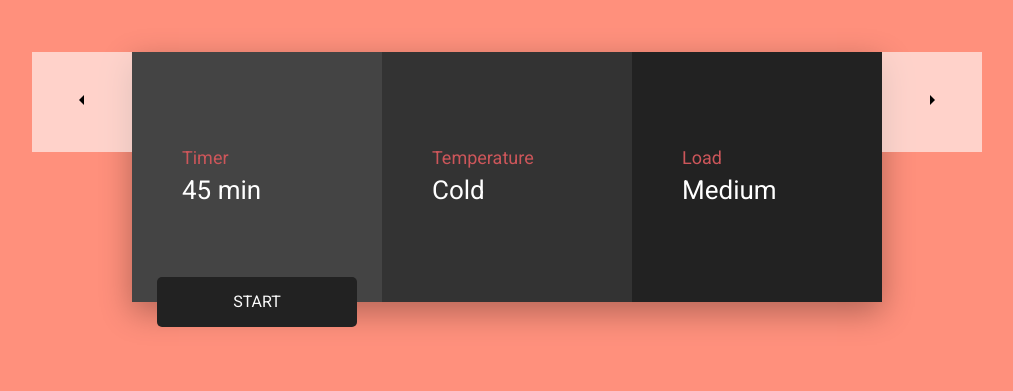
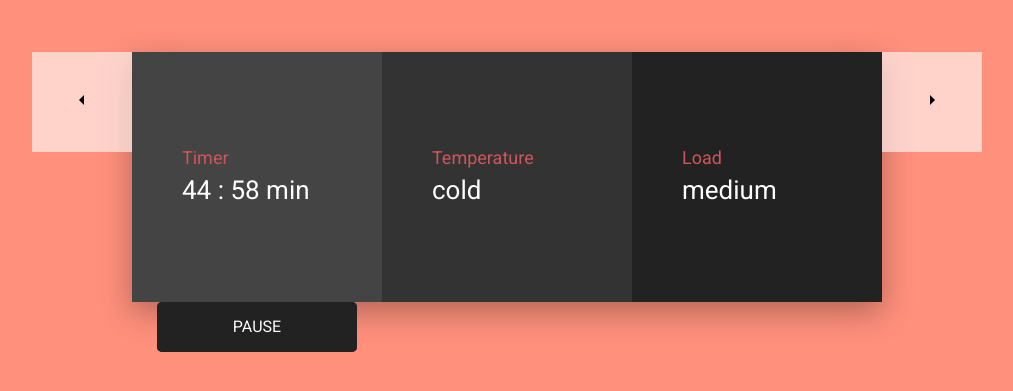
Before and after one commit to mohamedxamid/washing-machine-interface, a plain HTML site: page index.html in a window 1280 px wide. Both pictures are taken after a click on the button "START". Shown: the part 265-656 px from the top of the page, without its empty margins (133-1146 px from the left). Drawn offline with Linux system fonts and the light colour scheme.

Commit message:
Add timer, control modes

```diff
--- a/css/styles.css
+++ b/css/styles.css
@@ -138,10 +138,16 @@ img {
     white-space: nowrap;
 }
 
-.start-button {
+.start-pause-wrapper {
     position: absolute;
     left: 25px;
     bottom: 0;
+    transform: translateY(50%);
+    transition: transform 0.3s ease;
+}
+
+.control-btn {
+    position: absolute;
     display: flex;
     justify-content: center;
     align-items: center;
@@ -156,11 +162,13 @@ img {
     border: 0;
     background-color: #222;
     cursor: pointer;
-    transition: transform 0.3s ease;
-    transform: translateY(50%);
 }
 
-.start-button:hover {
+.control-btn--active {
+    z-index: 5;
+}
+
+.start-pause-wrapper:hover {
     transform: translateY(40%)
 }
 
@@ -171,6 +179,16 @@ img {
     background-color: rgba(255, 255, 255, 0.6);
     border: none;
     cursor: pointer;
+}
+
+.washing-mode-controller::before {
+    position: absolute;
+    top: 0;
+    left: 0;
+    bottom: 0;
+    right: 0;
+    content: "";
+    z-index: 1;
 }
 
 .washing-mode-controller:hover {
@@ -274,7 +292,7 @@ img {
         height: 40px;
     }
 
-    .start-button {
+    .start-pause-wrapper {
         bottom: -40px;
         width: 100%;
         max-width: 200px;
--- a/index.html
+++ b/index.html
@@ -21,23 +21,7 @@
     <div class="main-content">
         <div class="container">
             <h1 class="visually-hidden">Washing machine interface</h1>
-            <ul class="washing-mode-list">
-                <li class="washing-mode-item washing-mode-item-active">
-                    <a class="washing-mode-link" href="#">Synthetic</a>
-                </li>
-                <li class="washing-mode-item">
-                    <a class="washing-mode-link" href="#">Wool</a>
-                </li>
-                <li class="washing-mode-item">
-                    <a class="washing-mode-link" href="#">Denim</a>
-                </li>
-                <li class="washing-mode-item">
-                    <a class="washing-mode-link" href="#">Silk</a>
-                </li>
-                <li class="washing-mode-item">
-                    <a class="washing-mode-link" href="#">Linen</a>
-                </li>
-            </ul>
+            <ul class="washing-mode-list"></ul>
 
             <p class="washing-mode-notice">Loads should be under 8 poundes. It is recommended using neutral detergent to prevent damage to the cloth and to improve the washing results.</p>
 
@@ -50,7 +34,10 @@
                     <button class="washing-mode-controller washing-mode-controller-next" type="button">
                         <img class="washing-mode-controller-img" src="./img/icon-arrow-right.svg" alt="Next" width="24" height="24">
                     </button>
-                    <button class="start-button" type="button">Start</button>
+                    <div class="start-pause-wrapper">
+                        <button class="start-button control-btn control-btn--active" type="button">Start</button>
+                        <button class="pause-button control-btn" type="button">Pause</button>
+                    </div>
 
                     <div class="washing-mode-status-item washing-mode-status-item-timer">
                         <dt class="washing-mode-status-heading">Timer</dt>
@@ -69,5 +56,7 @@
             </div>
         </div>
     </div>
+
+    <script src="js/main.js"></script>
 </body>
 </html>
--- /dev/null
+++ b/js/main.js
@@ -0,0 +1,163 @@
+window.addEventListener('DOMContentLoaded', () => {
+    const modes = [
+        {
+            mode: "synthetic",
+            desc: "Loads should be under 8 poundes. It is recommended using neutral detergent to prevent damage to the cloth and to improve the washing results.",
+            timer: "45",
+            temperature: "cold",
+            load: "medium"
+        },
+        {
+            mode: "wool",
+            desc: "Lorem Ipsum is simply dummy text of the printing and typesetting industry. Lorem Ipsum has been the industry's standard dummy text ever since the 1500s,",
+            timer: "30",
+            temperature: "cold",
+            load: "medium"
+        },
+        {
+            mode: "denim",
+            desc: "when an unknown printer took a galley of type and scrambled it to make a type specimen book. It has survived not only five centuries,",
+            timer: "65",
+            temperature: "warm",
+            load: "hard"
+        },
+        {
+            mode: "silk",
+            desc: "but also the leap into electronic typesetting, remaining essentially unchanged. It was popularised in the 1960s with the release of Letraset sheets containing Lorem Ipsum passages,",
+            timer: "120",
+            temperature: "very hot",
+            load: "very hard"
+        },
+        {
+            mode: "linen",
+            desc: "and more recently with desktop publishing software like Aldus PageMaker including versions of Lorem Ipsum.",
+            timer: "15",
+            temperature: "cold",
+            load: "easy"
+        }
+    ]
+
+    let indexModes = 0;
+    let totalMinutes = 0;
+    let totalSeconds = 0;
+    let updaterID = undefined;
+
+
+    const elWashingModeList = document.querySelector('.washing-mode-list'),
+    elModeControllerPrev = document.querySelector('.washing-mode-controller-prev'),
+    elModeControllerNext = document.querySelector('.washing-mode-controller-next'),
+    elTimerStatus = document.querySelector('.washing-mode-status-item-timer'),
+    elTemperatureStatus = document.querySelector('.washing-mode-status-item-temperature'),
+    elLoadStatus = document.querySelector('.washing-mode-status-item-load'),
+    elModeNotice = document.querySelector('.washing-mode-notice'),
+    elStartBtn = document.querySelector('.start-button'),
+    elPauseBtn = document.querySelector('.pause-button');
+
+
+    const renderedModes = renderModes(modes)
+    activateElement(renderedModes)
+    showInformations(modes)
+    elWashingModeList.replaceChildren(...renderedModes)
+
+
+    elStartBtn.addEventListener('click', () => {
+        elStartBtn.classList.remove('control-btn--active');
+        elPauseBtn.classList.add('control-btn--active');
+        updaterID = setInterval(() => {
+            updateTimer()
+        }, 1000)
+    })
+
+    elPauseBtn.addEventListener('click', () => {
+        elStartBtn.classList.add('control-btn--active');
+        elPauseBtn.classList.remove('control-btn--active');
+        clearInterval(updaterID)
+    })
+
+
+    elModeControllerPrev.addEventListener('click', () => {
+        modesController(-1)
+    })
+
+    elModeControllerNext.addEventListener('click', () => {
+        modesController(1)
+    })
+
+
+    function updateTimer() {
+        if(totalSeconds <= 0) {
+            clearInterval(updaterID)
+            showInformations(modes);
+            elStartBtn.classList.add('control-btn--active');
+            elPauseBtn.classList.remove('control-btn--active');
+        } else {
+            totalSeconds = totalSeconds - 1;
+            const {minutes, seconds} = getTimer();
+            const timer = elTimerStatus.querySelector('.washing-mode-status-value');
+            timer.textContent = `${getZero(minutes)} : ${getZero(seconds)} min`;
+        }
+    }
+
+    function getTimer() {
+        let seconds = Math.floor(totalSeconds % 60);
+        let minutes = Math.floor(totalSeconds / 60);
+
+        return {minutes, seconds}
+    }
+
+    function modesController(number) {
+        indexModes += number
+        if(indexModes < 0) {
+            indexModes = modes.length - 1;
+        } else if(indexModes > modes.length - 1) {
+            indexModes = 0;
+        }
+        showInformations(modes);
+        activateElement(renderedModes)
+    }
+
+    function activateElement(arr) {
+        arr.forEach((item) => {
+            item.classList.remove("washing-mode-item-active")
+        })
+        arr[indexModes].classList.add("washing-mode-item-active")
+    }
+
+    function showInformations(arrModes) {
+        totalMinutes = modes[indexModes].timer;
+        totalSeconds = Math.floor(totalMinutes * 60);
+        const timer = elTimerStatus.querySelector('.washing-mode-status-value'),
+        temperature = elTemperatureStatus.querySelector('.washing-mode-status-value'),
+        load = elLoadStatus.querySelector('.washing-mode-status-value');
+
+        timer.textContent = `${arrModes[indexModes].timer} min`;
+        temperature.textContent = arrModes[indexModes].temperature;
+        load.textContent = arrModes[indexModes].load;
+        elModeNotice.textContent = arrModes[indexModes].desc;
+    }
+
+    function renderModes(arrModes) {
+        return arrModes.map((item, idx) => {
+            const elLi = document.createElement('li')
+            elLi.classList.add("washing-mode-item")
+            elLi.innerHTML = `
+            <a class="washing-mode-link" href="#">${item.mode}</a>
+            `
+
+            elLi.addEventListener('click', () => {
+                indexModes = idx;
+                activateElement(renderedModes)
+            })
+
+            return elLi
+        })
+    }
+
+    function getZero(num) {
+        if (num >= 0 && num < 10) {
+            return `0${num}`;
+        } else {
+            return num;
+        }
+    }
+})
```
